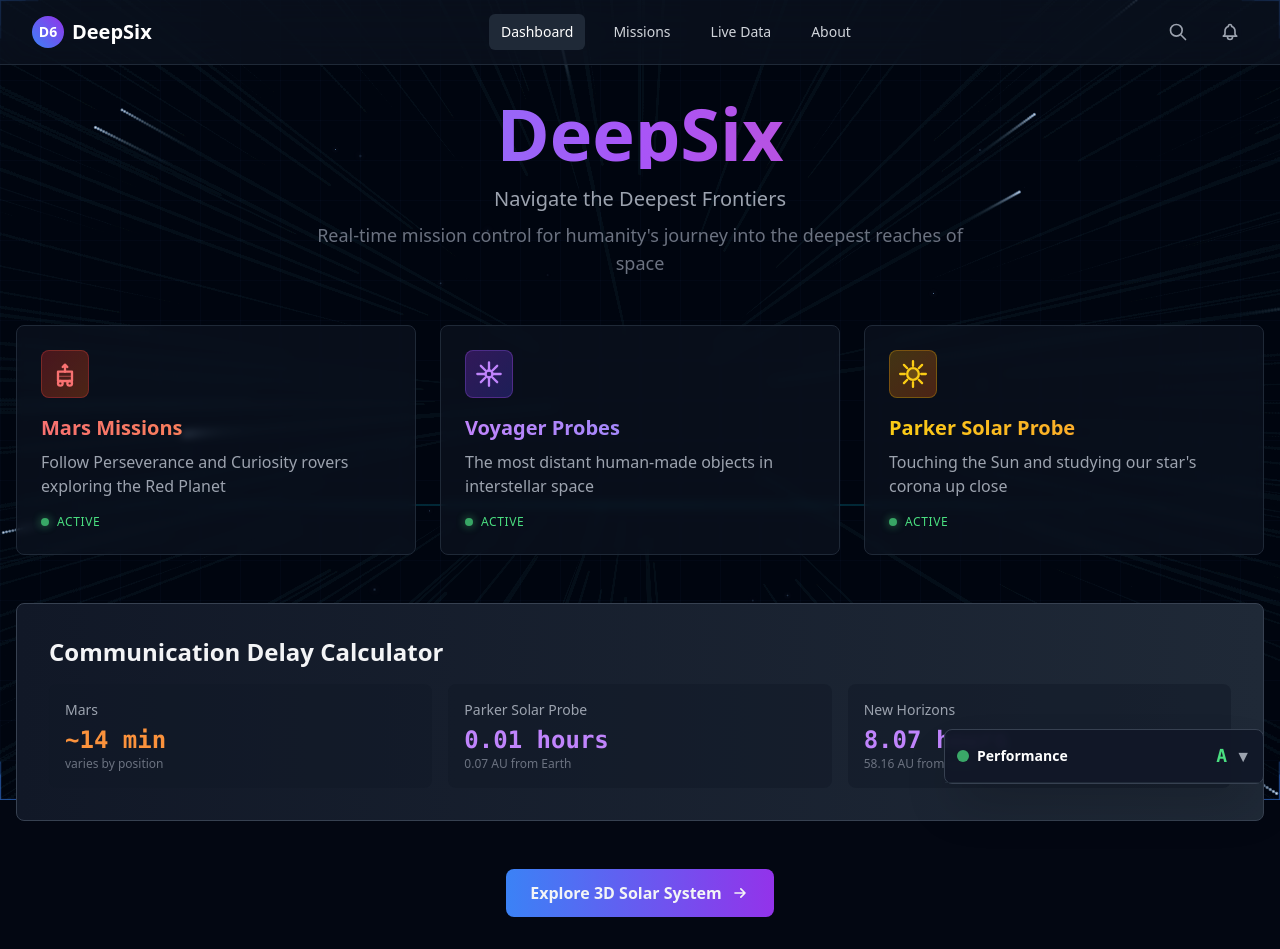
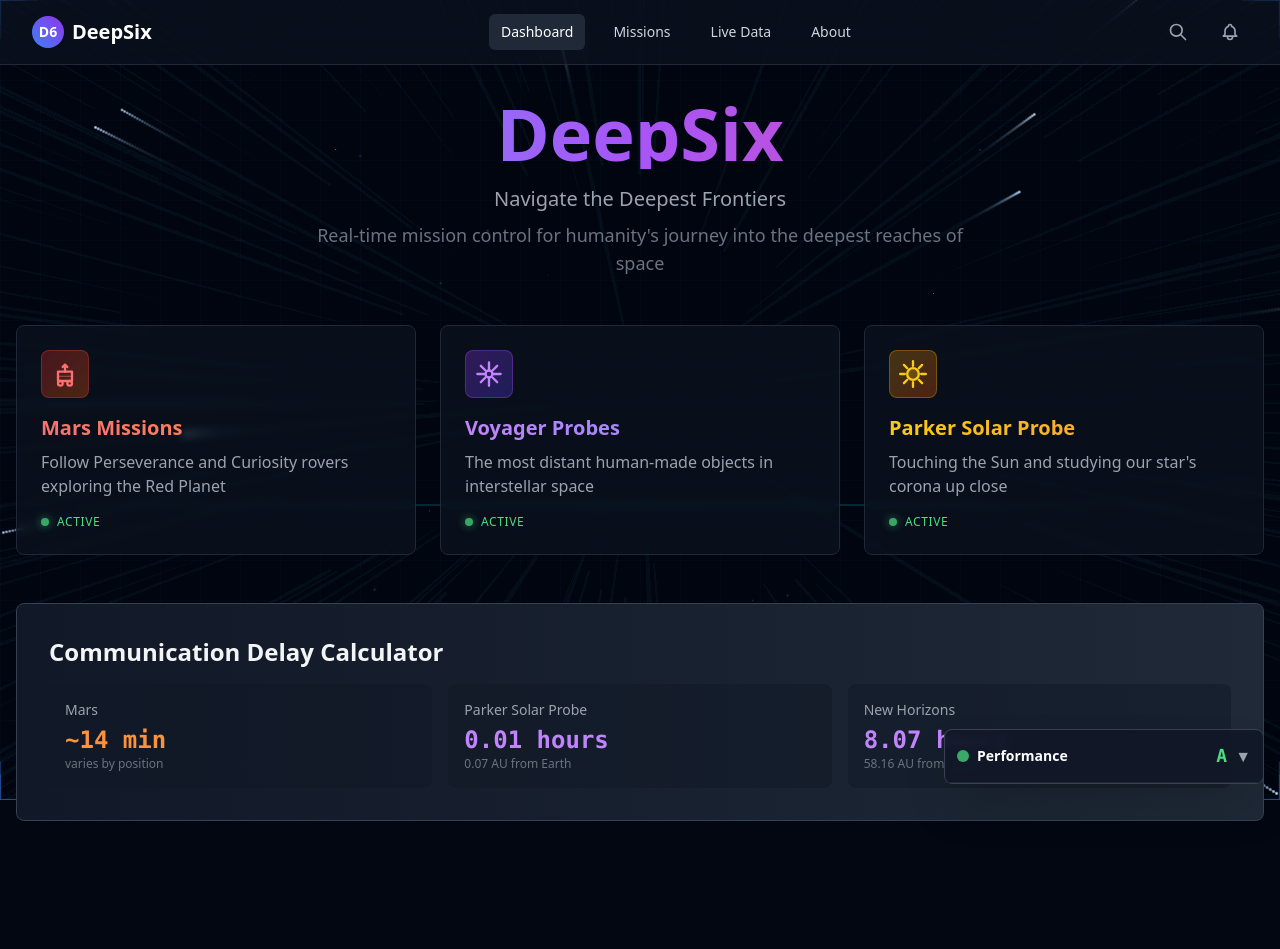
Before and after one commit to Sarks0/DeepSix, a Next.js app: page / in a window 1280 px wide. After the commit the page ends 865 px from the top, so only its background shows below. Built offline with nearby package versions, Linux system fonts and the light colour scheme.

Commit message:
Remove 3D Solar System button from dashboard
- Remove the "Explore 3D Solar System" call-to-action button
- Clean up dashboard to focus on working features only
- Remove unused Link import if no longer needed

Co-Authored-By: sarks0 <sarks0@users.noreply.github.com>

```diff
--- a/app/page.tsx
+++ b/app/page.tsx
@@ -122,27 +122,6 @@
         )}
       </motion.div>
 
-      <motion.div
-        initial={{ opacity: 0 }}
-        animate={{ opacity: 1 }}
-        transition={{ delay: 0.5 }}
-        className="mt-12 text-center"
-      >
-        <Link
-          href="/solar-system"
-          className="inline-flex items-center px-6 py-3 bg-gradient-to-r from-blue-500 to-purple-600 rounded-lg font-semibold hover:from-blue-600 hover:to-purple-700 transition-colors"
-        >
-          Explore 3D Solar System
-          <svg className="ml-2 h-5 w-5" fill="none" viewBox="0 0 24 24" stroke="currentColor">
-            <path
-              strokeLinecap="round"
-              strokeLinejoin="round"
-              strokeWidth={2}
-              d="M13 7l5 5m0 0l-5 5m5-5H6"
-            />
-          </svg>
-        </Link>
-      </motion.div>
     </div>
   );
 }
```
